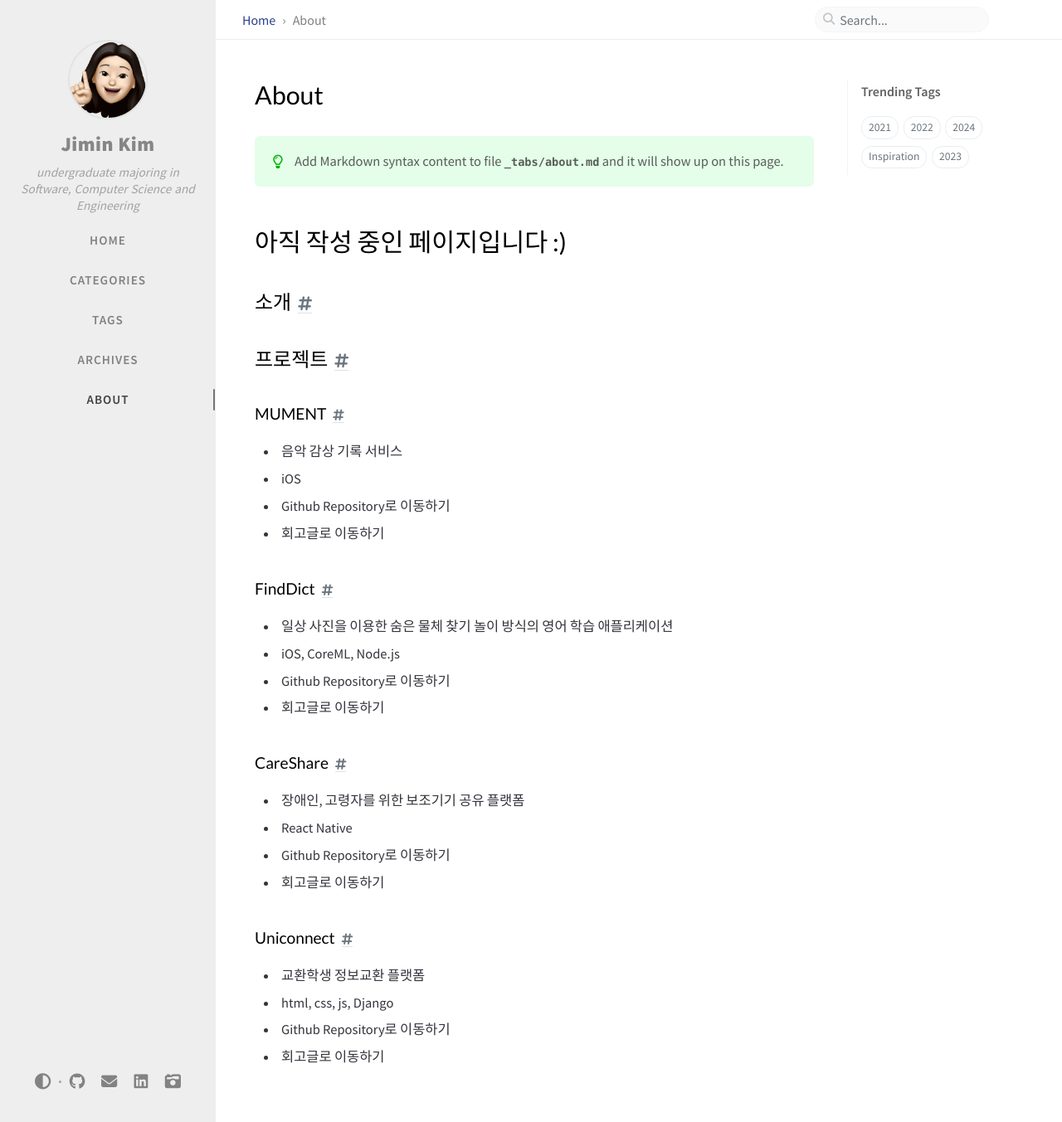
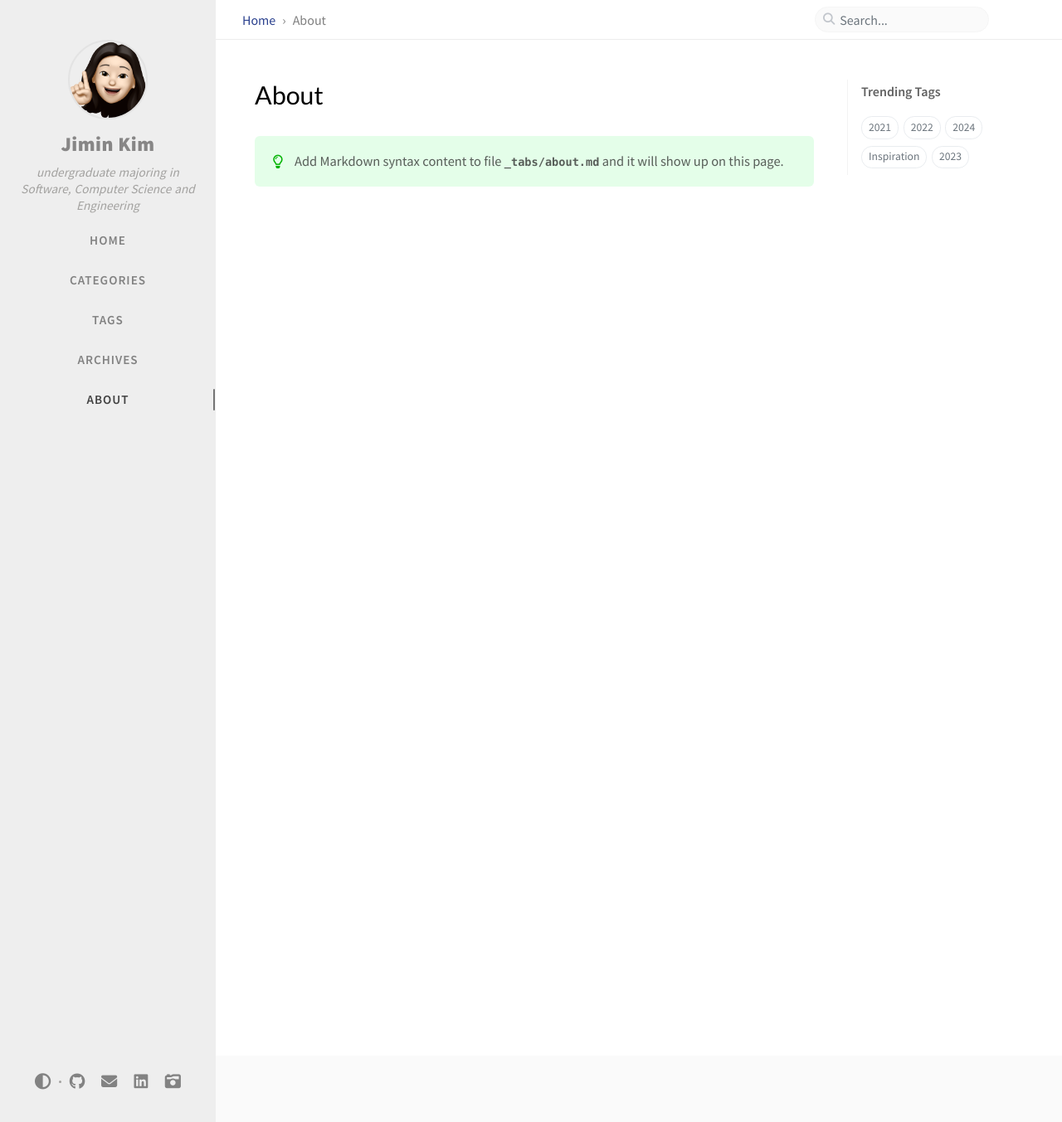
Before and after one commit to jimin-kiim/jimin-kiim.github.io, a Jekyll site: the page built from _tabs/about.md, in a window 1280 px wide and 1353 px high. Shown: the whole window at 83% size. Built offline with Jekyll 4.4.1, drawn with Linux system fonts in a browser that asks for light colours; comment, search, counter and statistics services are not loaded.

Commit message:
Feat: deleting draft

```diff
--- a/_tabs/about.md
+++ b/_tabs/about.md
@@ -6,33 +6,3 @@ order: 4
 
 > Add Markdown syntax content to file `_tabs/about.md`{: .filepath } and it will show up on this page.
 {: .prompt-tip }
-# 아직 작성 중인 페이지입니다 :)
-## 소개
-## 프로젝트
-
-### MUMENT
-- 음악 감상 기록 서비스
-- iOS
-- Github Repository로 이동하기
-- 회고글로 이동하기
-
-### FindDict
-
-- 일상 사진을 이용한 숨은 물체 찾기 놀이 방식의 영어 학습 애플리케이션
-- iOS, CoreML, Node.js
-- Github Repository로 이동하기
-- 회고글로 이동하기
-
-### CareShare
-
-- 장애인, 고령자를 위한 보조기기 공유 플랫폼
-- React Native
-- Github Repository로 이동하기
-- 회고글로 이동하기
-
-### Uniconnect
-
-- 교환학생 정보교환 플랫폼
-- html, css, js, Django
-- Github Repository로 이동하기
-- 회고글로 이동하기
```
